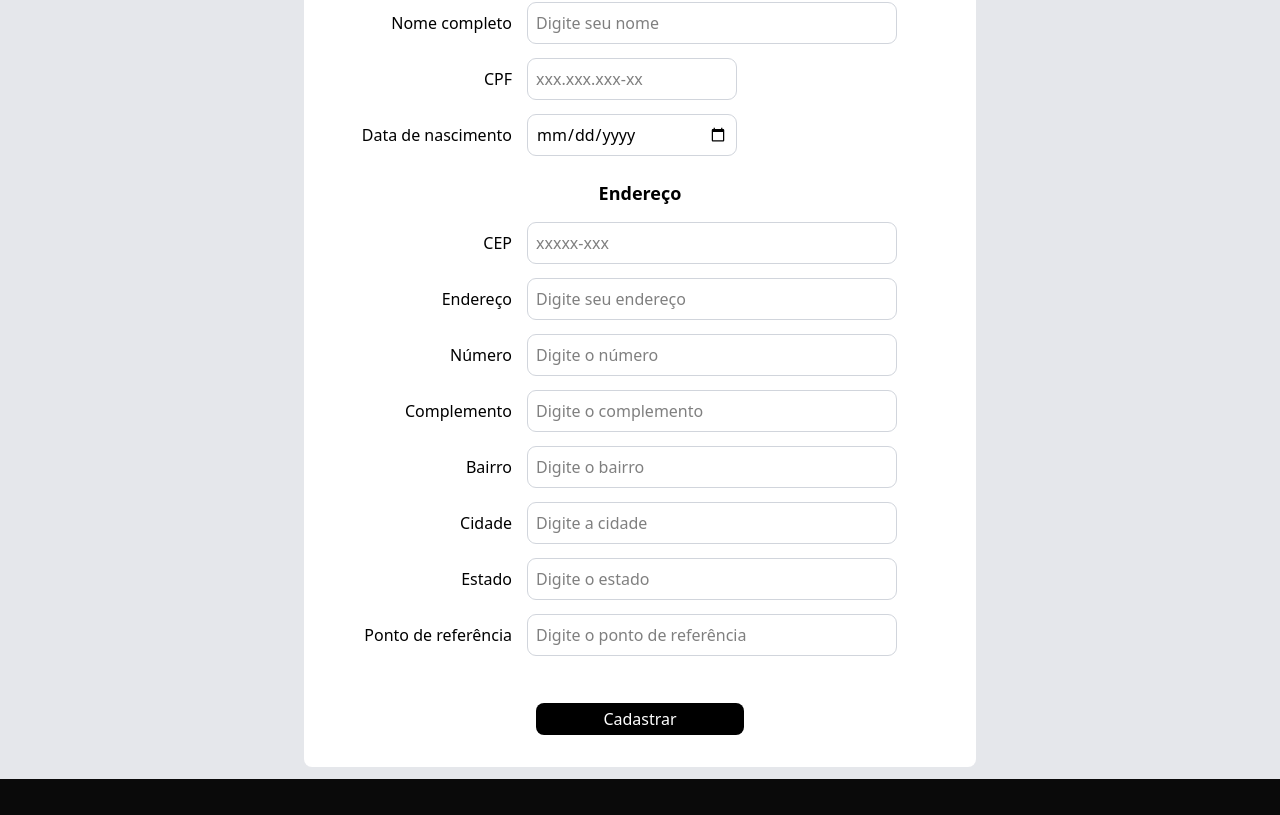
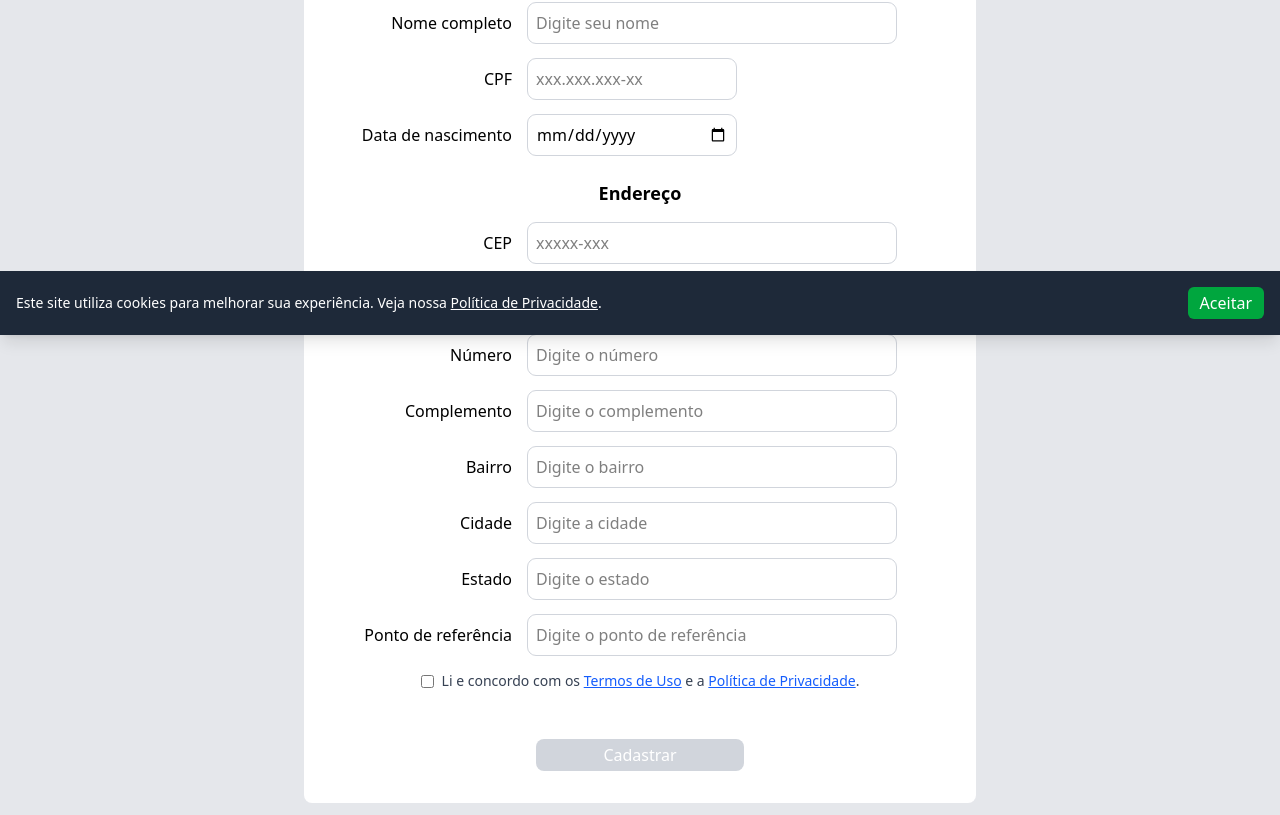
Before and after one commit to DhioneCastilhoBarbosa/hubinscar, a React (Vite) app: page /cadastro-parceiro in a window 1280 px wide. Shown: the part 465-1280 px from the top of the page. Before the commit the page ends 1244 px from the top, so only its background shows below. Built offline with nearby package versions, Linux system fonts and the light colour scheme.

Commit message:
feat: created accepted in registed and  budget

```diff
--- a/src/App.tsx
+++ b/src/App.tsx
@@ -12,6 +12,7 @@ import Dashboard from './pages/components/dashboard/dashboard'
 import { AppLayout } from './pages/_layouts/app'
 import PoliticaDePrivacidade from './pages/components/politicadePrivacidade/PoliticaDePrivacidade'
 import TermosDeUso from './pages/components/termoDeUso/TermoDeUso'
+import CookieBanner from './pages/components/cookieBanner/CookieBanner'
 
 export default function App() {
   return (
@@ -106,8 +107,8 @@ export default function App() {
         >
           <Route index element={<TermosDeUso/>} />
         </Route>
-
       </Routes>
+      <CookieBanner/>
     </BrowserRouter>
   )
 }
--- a/src/pages/components/budget/components/requestBudget/requestBudget.tsx
+++ b/src/pages/components/budget/components/requestBudget/requestBudget.tsx
@@ -9,7 +9,7 @@ interface Props {
 export default function RequestQuoteModal({isOpen, onClose}:Props) {
   const inputRef = useRef<HTMLInputElement>(null);
   const [files, setFiles] = useState<{ file: File; preview: string }[]>([]);
-
+  const [aceite, setAceite] = useState(false);
 
   const handleFileChange = (e: React.ChangeEvent<HTMLInputElement>) => {
     const selectedFiles = e.target.files;
@@ -51,6 +51,15 @@ export default function RequestQuoteModal({isOpen, onClose}:Props) {
     });
   };
 
+  const handleSubmit = (e: React.FormEvent) => {
+    e.preventDefault();
+    if (!aceite) {
+      alert("Você deve aceitar os termos para continuar.");
+      return;
+    }
+    // lógica de cadastro
+    alert("Cadastro enviado com sucesso!");
+  };
 
 
 
@@ -63,7 +72,10 @@ export default function RequestQuoteModal({isOpen, onClose}:Props) {
 
             <Dialog.Title className="text-2xl font-bold mb-4 text-black">Solicitar Orçamento</Dialog.Title>
 
-            <form className="space-y-4 text-black pb-[calc(5rem+env(safe-area-inset-bottom))]">
+            <form
+              className="space-y-4 text-black pb-[calc(5rem+env(safe-area-inset-bottom))]"
+              onSubmit={handleSubmit}
+            >
 
               <div className="grid grid-cols-1 md:grid-cols-3 gap-4">
                 <input type="text" placeholder="Nome" className="rounded px-3 py-2 outline-1 outline-gray-400 focus-within:outline-2 focus-within:outline-black" />
@@ -195,7 +207,26 @@ export default function RequestQuoteModal({isOpen, onClose}:Props) {
                 <textarea className="w-full  rounded outline-1 outline-gray-300 focus-within:outline-2 focus-within:outline-black px-3 py-2" rows={3} />
               </div>
 
-
+              <div>
+          <label className="flex items-start space-x-2 text-sm text-gray-700">
+              <input
+                type="checkbox"
+                checked={aceite}
+                onChange={(e) => setAceite(e.target.checked)}
+                className="mt-1"
+              />
+              <span>
+                Li e concordo com os{" "}
+                <a href="/termos-de-uso" className="underline text-blue-600" target="_blank" rel="noopener noreferrer">
+                  Termos de Uso
+                </a>{" "}
+                e a{" "}
+                <a href="/politica-de-privacidade" className="underline text-blue-600" target="_blank" rel="noopener noreferrer">
+                  Política de Privacidade
+                </a>.
+              </span>
+            </label>
+          </div>
 
               <div className="flex justify-end gap-2 mt-6">
                 <button
@@ -207,7 +238,8 @@ export default function RequestQuoteModal({isOpen, onClose}:Props) {
                 </button>
                 <button
                   type="submit"
-                  className="px-4 py-2 rounded bg-gray-900 text-white hover:bg-gray-700 transition"
+                  className="px-4 py-2 rounded bg-gray-900 text-white hover:bg-gray-700 transition disabled:bg-gray-300 disabled:cursor-not-allowed"
+                  disabled={!aceite}
                 >
                   Enviar Solicitação
                 </button>
--- /dev/null
+++ b/src/pages/components/cookieBanner/CookieBanner.tsx
@@ -0,0 +1,36 @@
+import { useEffect, useState } from "react";
+
+export default function CookieBanner() {
+  const [showBanner, setShowBanner] = useState(false);
+
+  useEffect(() => {
+    const consent = localStorage.getItem("cookieConsent");
+    if (!consent) {
+      setShowBanner(true);
+    }
+  }, []);
+
+  const handleAccept = () => {
+    localStorage.setItem("cookieConsent", "true");
+    setShowBanner(false);
+  };
+
+  if (!showBanner) return null;
+
+  return (
+    <div className="fixed bottom-0 w-full bg-gray-800 text-white p-4 flex flex-col md:flex-row items-center justify-between z-50 shadow-lg">
+      <p className="text-sm mb-2 md:mb-0">
+        Este site utiliza cookies para melhorar sua experiência. Veja nossa{" "}
+        <a href="/politica-de-privacidade" className="underline hover:text-gray-300" target="_blank" rel="noopener noreferrer">
+          Política de Privacidade
+        </a>.
+      </p>
+      <button
+        onClick={handleAccept}
+        className="bg-green-600 hover:bg-green-700 text-white px-3 py-1 rounded-md transition"
+      >
+        Aceitar
+      </button>
+    </div>
+  );
+}
--- a/src/pages/components/main/main.tsx
+++ b/src/pages/components/main/main.tsx
@@ -5,6 +5,7 @@ import { About } from "./components/about";
 import Home from "./components/home";
 import Installation from "./components/installation";
 import Service from "./components/service";
+
 
 export default function Main() {
     useEffect(() => {
@@ -19,7 +20,6 @@ export default function Main() {
       <div className="w-full mt-auto md:mt-44">
        <Footer/>
       </div>
-
     </div>
   );
 }
--- a/src/pages/components/register/register.tsx
+++ b/src/pages/components/register/register.tsx
@@ -4,11 +4,23 @@ import { useNavigate } from "react-router-dom";
 
 export default function RegisterClient() {
   const [tipoPessoa, setTipoPessoa] = useState("pf");
+  const [aceite, setAceite] = useState(false);
 
   const navigate = useNavigate();
+
   function handleClicPartners(){
     navigate("/cadastro-parceiro");
   }
+
+  const handleSubmit = (e: React.FormEvent) => {
+    e.preventDefault();
+    if (!aceite) {
+      alert("Você deve aceitar os termos para continuar.");
+      return;
+    }
+    // lógica de cadastro
+    alert("Cadastro enviado com sucesso!");
+  };
 
     useEffect(() => {
       window.scrollTo(0, 0);
@@ -21,6 +33,7 @@ export default function RegisterClient() {
       initial={{ opacity: 0, y: 0 }}
       animate={{ opacity: 1, y: 20 }}
       transition={{ duration: 1 }}
+      onSubmit={handleSubmit}
       >
         <h1 className="text-black self-start font-semibold text-2xl">Cadastro do Cliente</h1> {/* Alinhado à esquerda */}
         <p className="text-sm self-start mb-8">Para cadastrar como instalador parceiro click <strong className="cursor-pointer" onClick={handleClicPartners}>aqui</strong></p>
@@ -224,8 +237,34 @@ export default function RegisterClient() {
             />
           </div>
 
+          <div>
+          <label className="flex items-start space-x-2 text-sm text-gray-700">
+              <input
+                type="checkbox"
+                checked={aceite}
+                onChange={(e) => setAceite(e.target.checked)}
+                className="mt-1"
+              />
+              <span>
+                Li e concordo com os{" "}
+                <a href="/termos-de-uso" className="underline text-blue-600" target="_blank" rel="noopener noreferrer">
+                  Termos de Uso
+                </a>{" "}
+                e a{" "}
+                <a href="/politica-de-privacidade" className="underline text-blue-600" target="_blank" rel="noopener noreferrer">
+                  Política de Privacidade
+                </a>.
+              </span>
+            </label>
+          </div>
+
           <div className="flex flex-row items-center justify-center w-full mt-8">
-            <button className="bg-black text-white  py-1 rounded-lg w-52  hover:bg-gray-700 hover:cursor-pointer">Cadastrar</button>
+            <button
+            className="bg-black text-white  py-1 rounded-lg w-52  hover:bg-gray-700 hover:cursor-pointer disabled:bg-gray-300 disabled:cursor-not-allowed"
+            disabled={!aceite}
+            >
+              Cadastrar
+            </button>
           </div>
 
         </div>
--- a/src/pages/components/register/registerInstaller.tsx
+++ b/src/pages/components/register/registerInstaller.tsx
@@ -4,11 +4,22 @@ import { useNavigate } from "react-router-dom";
 
 export default function RegisterPart() {
   const [tipoPessoa, setTipoPessoa] = useState("pf");
+  const [aceite, setAceite] = useState(false);
 
   const navigate = useNavigate();
   function handleClicClient(){
     navigate("/register");
   }
+
+  const handleSubmit = (e: React.FormEvent) => {
+    e.preventDefault();
+    if (!aceite) {
+      alert("Você deve aceitar os termos para continuar.");
+      return;
+    }
+    // lógica de cadastro
+    alert("Cadastro enviado com sucesso!");
+  };
 
     useEffect(() => {
       window.scrollTo(0, 0);
@@ -20,6 +31,7 @@ export default function RegisterPart() {
       initial={{ opacity: 0, y: 0 }}
       animate={{ opacity: 1, y: 20 }}
       transition={{ duration: 1 }}
+      onSubmit={handleSubmit}
       >
         <h1 className="text-black self-start font-semibold text-2xl">Cadastro do Instalador</h1> {/* Alinhado à esquerda */}
         <p className="text-sm self-start mb-8">Para cadastrar como instalador parceiro click <strong className="cursor-pointer" onClick={handleClicClient}>aqui</strong></p>
@@ -221,8 +233,34 @@ export default function RegisterPart() {
             />
           </div>
 
+          <div>
+          <label className="flex items-start space-x-2 text-sm text-gray-700">
+              <input
+                type="checkbox"
+                checked={aceite}
+                onChange={(e) => setAceite(e.target.checked)}
+                className="mt-1"
+              />
+              <span>
+                Li e concordo com os{" "}
+                <a href="/termos-de-uso" className="underline text-blue-600" target="_blank" rel="noopener noreferrer">
+                  Termos de Uso
+                </a>{" "}
+                e a{" "}
+                <a href="/politica-de-privacidade" className="underline text-blue-600" target="_blank" rel="noopener noreferrer">
+                  Política de Privacidade
+                </a>.
+              </span>
+            </label>
+          </div>
+
           <div className="flex flex-row items-center justify-center w-full mt-8">
-            <button className="bg-black text-white  py-1 rounded-lg w-52  hover:bg-gray-700 hover:cursor-pointer">Cadastrar</button>
+            <button
+            className="bg-black text-white  py-1 rounded-lg w-52  hover:bg-gray-700 hover:cursor-pointer disabled:bg-gray-300 disabled:cursor-not-allowed"
+            disabled={!aceite}
+            >
+              Cadastrar
+            </button>
           </div>
 
         </div>
```
